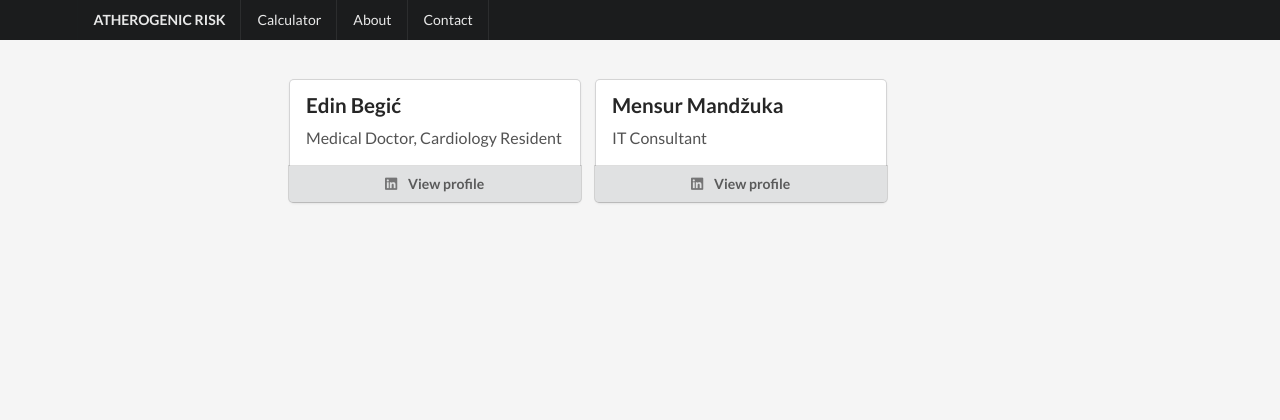
After one commit to mensurm/atherogenic-risk-calculator, a Flask app: page /contact in a window 1280 px wide. The commit adds this page. Shown: the top 420 px of the page. Run offline with Flask 2, Linux system fonts and the light colour scheme; parts of the project's set-up code (start-up, migrations or seed data) failed here and were passed over; some libraries are stand-ins or nearby versions.

Commit message:
about and contact page

```diff
--- a/atherogenic_risk/app.py
+++ b/atherogenic_risk/app.py
@@ -23,5 +23,14 @@ def submit_first_step():
     return render_template('second-step.html', form=form)
 
 
+@app.route('/about', methods=['GET'])
+def about():
+    return render_template('about.html')
+
+
+@app.route('/contact', methods=['GET'])
+def contact():
+    return render_template('contact.html')
+
 if __name__ == '__main__':
-    app.run()
+    app.run(host='0.0.0.0', port=8081)
--- a/atherogenic_risk/static/css/styles.css
+++ b/atherogenic_risk/static/css/styles.css
@@ -1,3 +1,16 @@
 body {
     background-color: #f5f5f5;
 }
+
+.main.container {
+    margin-top: 5em;
+  }
+
+.wireframe {
+    margin-top: 2em;
+  }
+
+.ui.footer.segment {
+    margin: 5em 0em 0em;
+    padding: 5em 0em;
+  }
--- /dev/null
+++ b/atherogenic_risk/templates/contact.html
@@ -0,0 +1,33 @@
+{% extends "index.html" %}
+{% block body %}
+
+
+<div class="ui cards">
+  <div class="card">
+    <div class="content">
+      <div class="header">Edin Begić</div>
+      <div class="description">
+        Medical Doctor, Cardiology Resident
+      </div>
+    </div>
+    <a class="ui bottom attached button" target="_blank" rel="noopener noreferrer"
+        href="https://www.linkedin.com/in/edinbegic">
+      <i class="linkedin icon"></i>
+      View profile
+    </a>
+  </div>
+  <div class="card">
+    <div class="content">
+      <div class="header">Mensur Mandžuka</div>
+      <div class="description">
+        IT Consultant
+      </div>
+    </div>
+    <a class="ui bottom attached button"
+       href="https://www.linkedin.com/in/mensur-mandžuka-66a331102" target="_blank" rel="noopener noreferrer">
+        <i class="linkedin icon"></i>
+      View profile
+    </a>
+  </div>
+</div>
+{% endblock %}
--- a/atherogenic_risk/templates/first-step.html
+++ b/atherogenic_risk/templates/first-step.html
@@ -4,8 +4,8 @@
 <br>
 <div class="ui grid">
     <div class="row">
-        <div class="one wide mobile three wide tablet five wide computer column"></div>
-        <div class="fourteen wide mobile ten wide tablet six wide computer column">
+        <div class="one wide mobile three wide tablet three wide computer column"></div>
+        <div class="fourteen wide mobile ten wide tablet eight wide computer column">
             <form class="ui big error form" method="post" action="">
                 <div class="ui error message"></div>
                 {{ form.csrf }}
@@ -47,7 +47,7 @@
 
             </form>
         </div>
-        <div class="one wide mobile three wide tablet five wide computer column"></div>
+        <div class="one wide mobile three wide tablet three wide computer column"></div>
     </div>
 </div>
 
--- a/atherogenic_risk/templates/index.html
+++ b/atherogenic_risk/templates/index.html
@@ -3,23 +3,37 @@
 <head>
     <title>ARC</title>
     <meta charset="UTF-8">
-    <meta name="viewport" content="width=device-width, initial-scale=1" />
+    <meta name="viewport" content="width=device-width, initial-scale=1"/>
     <link rel="stylesheet" href="https://cdnjs.cloudflare.com/ajax/libs/semantic-ui/2.2.9/semantic.min.css"/>
     <script src="https://cdnjs.cloudflare.com/ajax/libs/jquery/3.1.1/jquery.min.js"></script>
     <script src="https://cdnjs.cloudflare.com/ajax/libs/semantic-ui/2.2.9/semantic.min.js"></script>
-    <link rel="stylesheet" href="static/css/styles.css" />
+    <link rel="stylesheet" href="static/css/styles.css"/>
 
 </head>
 <body>
-     <div class="ui teal horizontal divider">
-         Atherogenic risk
-  </div>
-     <div class="ui grid">
-         <div class="ui one wide column"></div>
-         <div class="fourteen wide column">
-    {% block body %}{% endblock %}
-         </div>
-         <div class="one wide column"></div>
-     </div>
+<div class="ui fixed inverted menu">
+    <div class="ui container">
+        <a href="#" class="header item">
+            ATHEROGENIC RISK
+        </a>
+        <a href="/first-step" class="item">Calculator</a>
+        <a href="/about" class="item">About</a>
+        <a href="/contact" class="item">Contact</a>
+
+    </div>
+</div>
+<div class="ui main text container">
+   {% block body %}{% endblock %}
+</div>
+
+
+
+<!--<div class="ui grid">-->
+    <!--<div class="ui one wide column"></div>-->
+    <!--<div class="fourteen wide column">-->
+        <!---->
+    <!--</div>-->
+    <!--<div class="one wide column"></div>-->
+<!--</div>-->
 </body>
 </html>
```
Also changed, not shown: atherogenic_risk/templates/about.html (added, +25 -0 lines).
